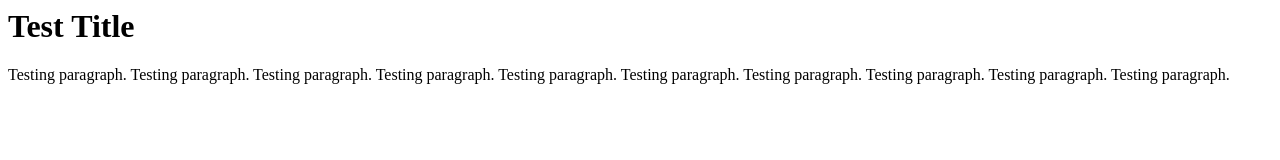
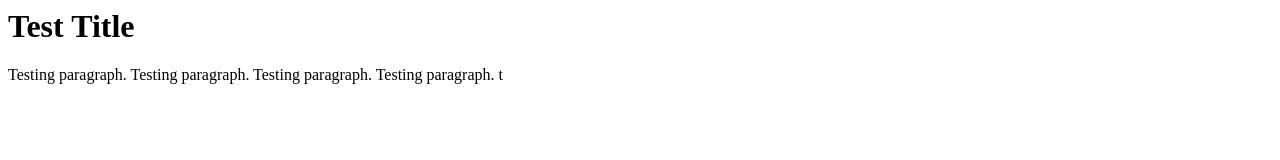
Before and after one commit to JohnWLewis/Experimental, a plain HTML site: page index.html in a window 1280 px wide. Drawn offline with Linux system fonts and the light colour scheme.

Commit message:
Addition

```diff
--- a/index.html
+++ b/index.html
@@ -4,7 +4,6 @@
 </head>
 <body>
 <h1>Test Title</h1>
-<p>Testing paragraph. Testing paragraph. Testing paragraph. Testing paragraph. Testing paragraph.
-Testing paragraph. Testing paragraph. Testing paragraph. Testing paragraph. Testing paragraph. </p>
+<p>Testing paragraph. Testing paragraph. Testing paragraph. Testing paragraph. t</p>
 </body>
 </html>
```
